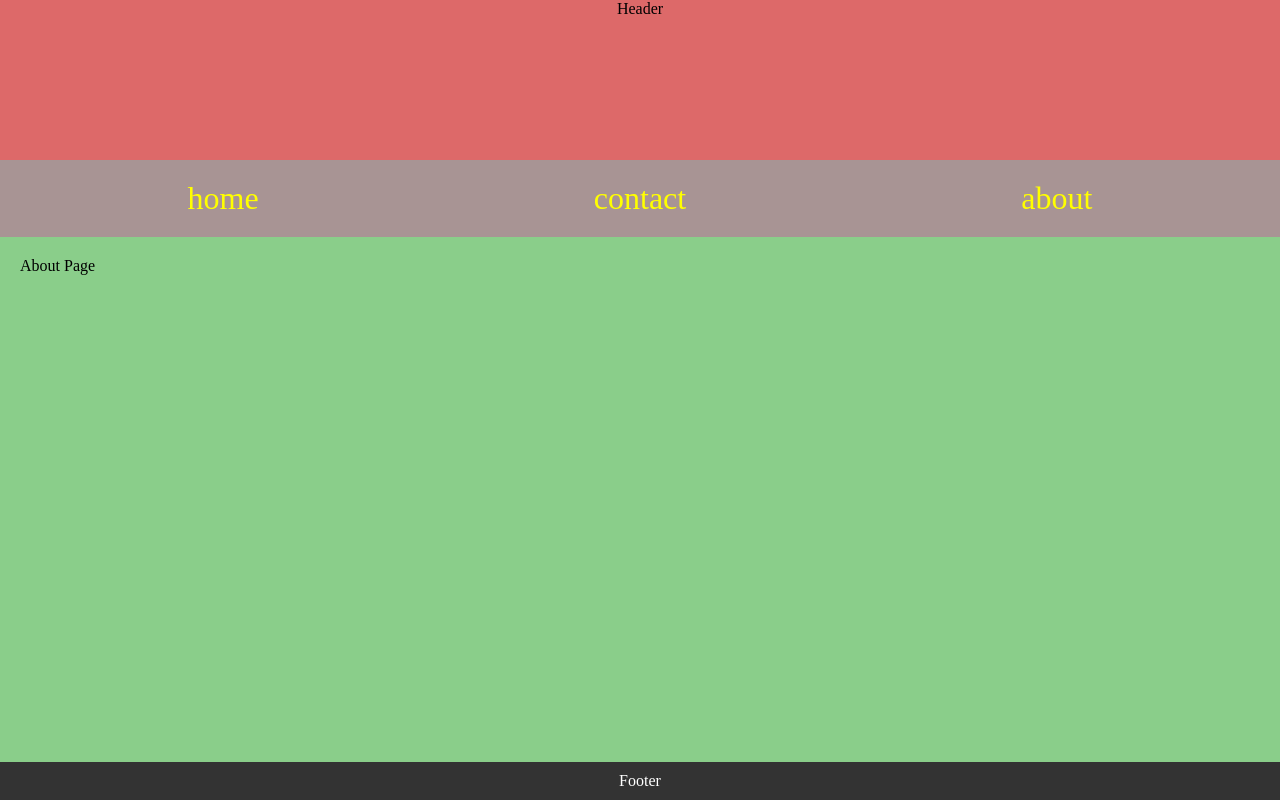
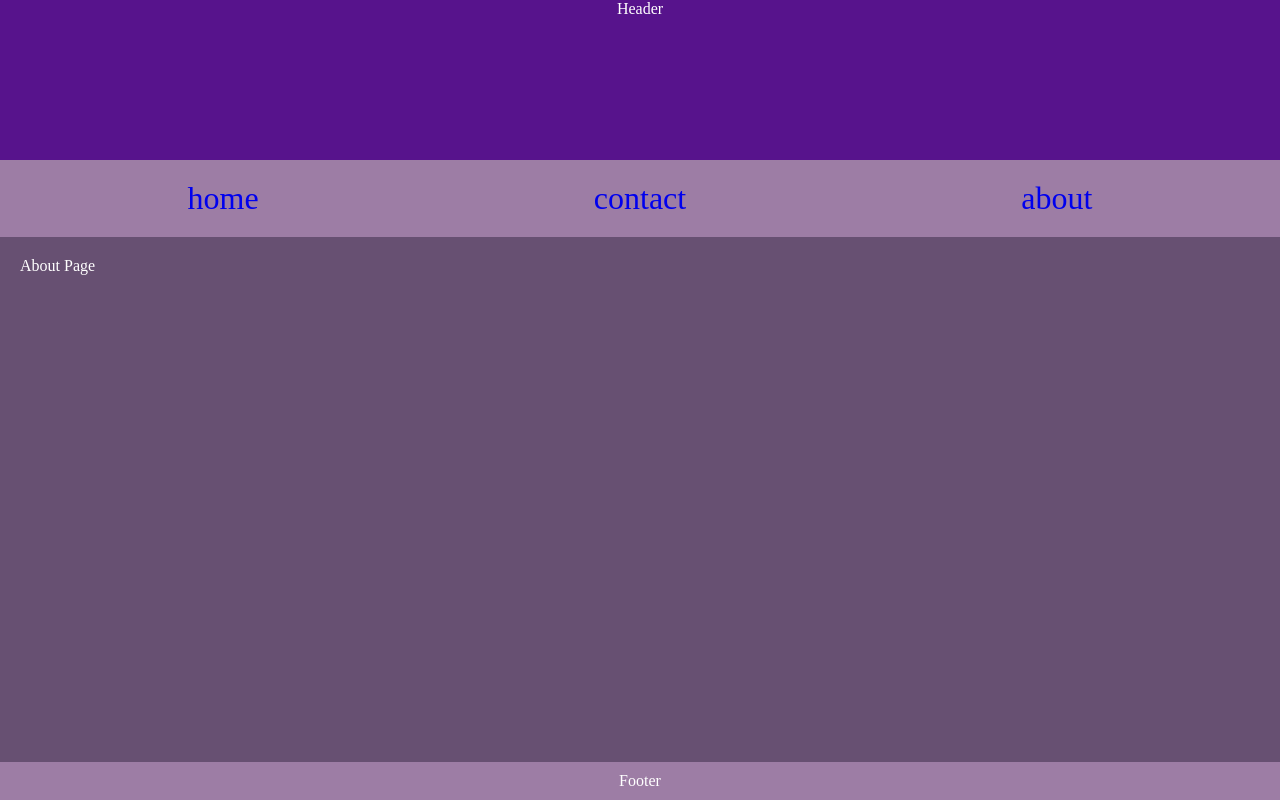
Before and after one commit to Darkosz1012/white_wolf_hackathon_2020, a React (Create React App) app in the folder frontend/: page /about in a window 1280 px wide. Built offline with nearby package versions, Linux system fonts and the light colour scheme.

Commit message:
Color coded

```diff
--- a/frontend/src/styles/app.scss
+++ b/frontend/src/styles/app.scss
@@ -1,31 +1,38 @@
+@import 'utils/variables.scss';
+
 .app {
   display: flex;
   flex-direction: column;
   min-height: 100vh;
+  background-color: $prim-color-dark;
+  color: white;
 }
 
 header {
   position: relative;
   overflow: hidden;
   flex-basis: 20vh;
-  background-color: rgb(221, 105, 105);
+  background-color: $secnd-color-dark;
+  color: white;
   text-align: center;
 }
 
 nav {
-  background-color: rgb(168, 148, 148);
+  background-color: $prim-color-normal;
+  color: white;
   padding: 20px;
 }
 
 main {
   flex-grow: 1;
   padding: 20px;
-  background-color: rgb(138, 206, 138);
+  background-color: $prim-color-dark;
+  color: white;
   display: flex;
 }
 
 footer {
-  background-color: rgb(51, 51, 51);
+  background-color: $prim-color-normal;
   color: white;
   padding: 10px;
   text-align: center;
--- a/frontend/src/styles/layout/navigation.scss
+++ b/frontend/src/styles/layout/navigation.scss
@@ -7,7 +7,6 @@
     li {
       a {
         text-decoration: none;
-        color: yellow;
         font-size: 2em;
         width: 100%;
         padding: 20px;
```
